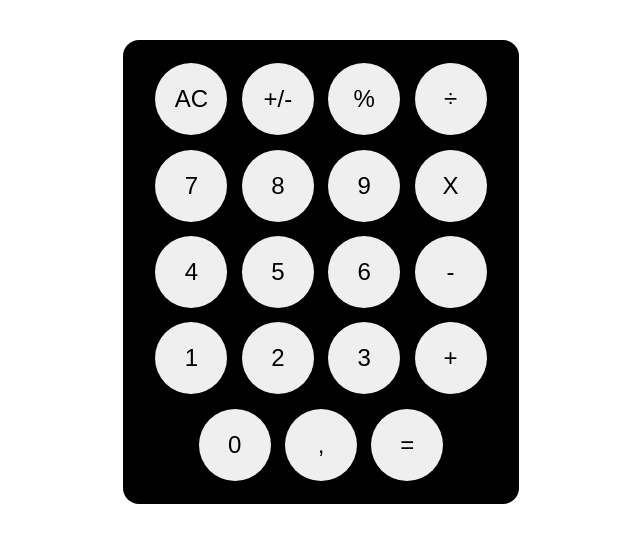
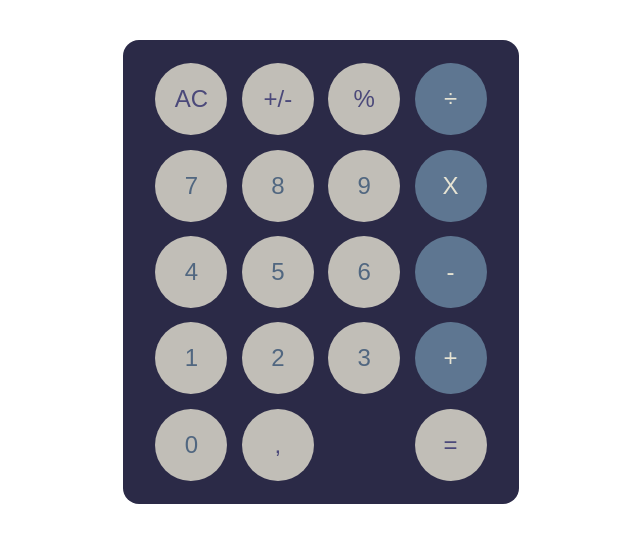
Before and after one commit to marcoscapiberibe/calculator-reactjs, a React (Create React App) app: page / in a window 1280 px wide. Shown: the top 542 px of the page, without its empty margins (319-959 px from the left). Built offline with nearby package versions, Linux system fonts and the light colour scheme.

Commit message:
estilização das cores dos botões
estilização das cores dos botões.

```diff
--- a/src/components/Calculator.css
+++ b/src/components/Calculator.css
@@ -12,7 +12,22 @@ button:hover {
 }
 
 .wrapper {
-    background-color: black;
+    background-color: #2b2a47;
     border-radius: 1em;
     padding: 1em;
 }
+
+.color--one {
+    background-color: #5E7691;
+    color: #E6E3D3;
+}
+
+.color--two {
+    background-color: #C1BEB7;
+    color: #4B497A;
+}
+
+.color--three {
+    background-color: #C1BEB7;
+    color: #516780;
+}
--- a/src/components/Calculator.jsx
+++ b/src/components/Calculator.jsx
@@ -6,28 +6,29 @@ import Container from '@mui/material/Container';
 export default function Calculator() {
     return (
         <>
-        <Box m={5}/>
+        <Box  m={5}/>
         <Container maxWidth="xs">
         <div className="wrapper">
-            <button>AC</button>
-            <button>+/-</button>
-            <button>%</button>
+            <button className="color--two">AC</button>
+            <button className="color--two">+/-</button>
+            <button className="color--two">%</button>
             <button className="color--one">÷</button>
-            <button>7</button>
-            <button>8</button>
-            <button>9</button>
+            <button className="color--three">7</button>
+            <button className="color--three">8</button>
+            <button className="color--three">9</button>
             <button className="color--one">X</button>
-            <button>4</button>
-            <button>5</button>
-            <button>6</button>
+            <button className="color--three">4</button>
+            <button className="color--three">5</button>
+            <button className="color--three">6</button>
             <button className="color--one">-</button>
-            <button>1</button>
-            <button>2</button>
-            <button>3</button>
+            <button className="color--three">1</button>
+            <button className="color--three">2</button>
+            <button className="color--three">3</button>
             <button className="color--one">+</button>
-            <button>0</button>
-            <button>,</button>
-            <button>=</button>
+            <button className="color--three">0</button>
+            <button className="color--two">,</button>
+            <button className="color--two" style={{ visibility: 'hidden' }}>,</button>
+            <button className="color--two">=</button>
         </div>
         </Container>
         </>
```
